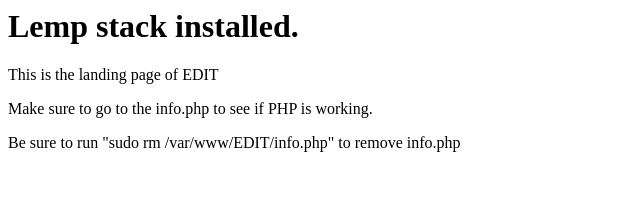
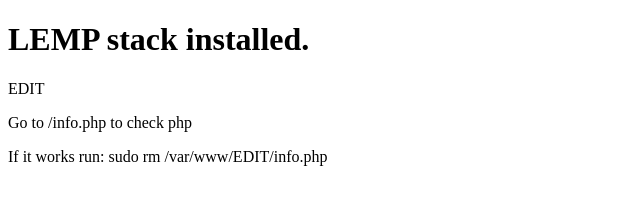
Before and after one commit to liamlts/ezstack, a plain HTML site: page configs/index.html in a window 1280 px wide. Shown: the whole page, without its empty margins (0-640 px from the left). Drawn offline with Linux system fonts and the light colour scheme.

Commit message:
Update index.html

```diff
--- a/configs/index.html
+++ b/configs/index.html
@@ -1,11 +1,13 @@
+<!DOCTYPE HTML>
+<html lang="en">
 <html>
         <head>
-                <title>LEMP stack EDIT</title>
+                <title>EDIT</title>
         </head>
         <body>
-                <h1>Lemp stack installed.</h1>
-                <p>This is the landing page of EDIT</p>
-                <p>Make sure to go to the info.php to see if PHP is working.</p>
-                <p>Be sure to run "sudo rm /var/www/EDIT/info.php" to remove info.php</p>
+                <h1>LEMP stack installed.</h1>
+                <p>EDIT</p>
+                <p>Go to /info.php to check php</p>
+                <p>If it works run: sudo rm /var/www/EDIT/info.php</p>
         </body>
 </html>
```
